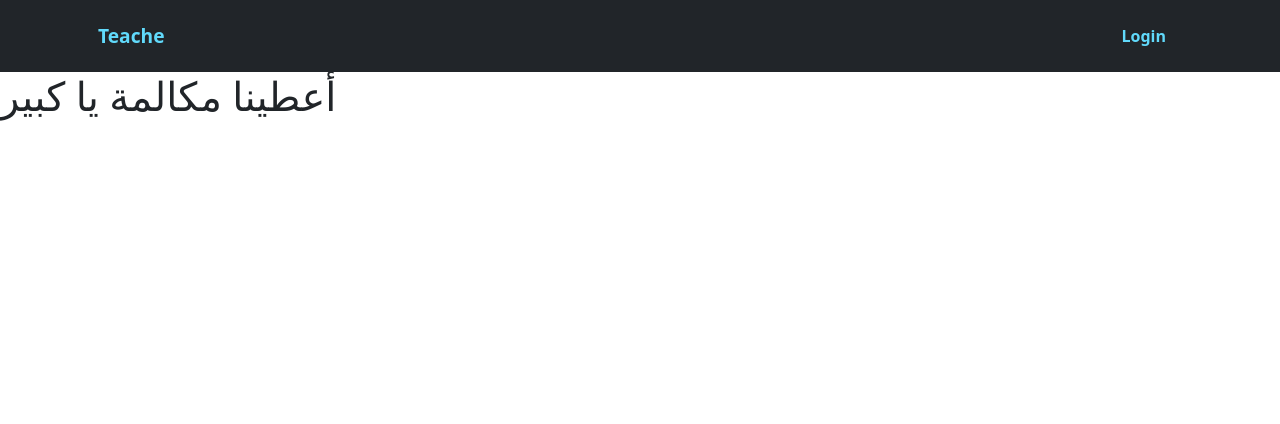
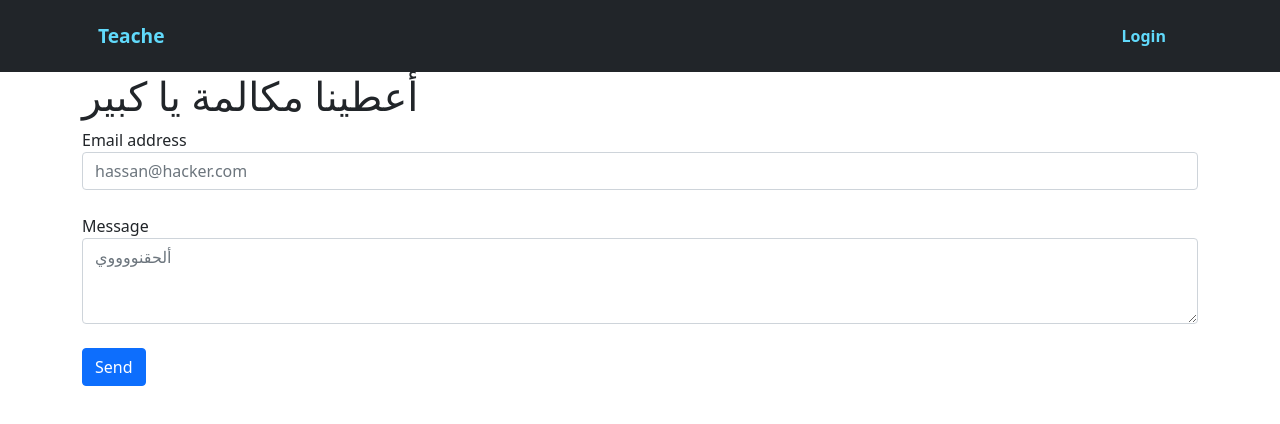
Before and after one commit to AhmadHerzallah/Y2-Project, a React (Create React App) app: page /contactus in a window 1280 px wide. Shown: the top 424 px of the page. Built offline with nearby package versions, Linux system fonts and the light colour scheme.

Commit message:
add submissionform tag

```diff
--- a/src/Pages/ContactUs.js
+++ b/src/Pages/ContactUs.js
@@ -1,9 +1,14 @@
 import React from "react";
+import SubmissionForm from "../Components/SubmissionForm";
+import { Container } from "react-bootstrap";
 
 const ContactUs = () => {
   return (
     <div>
-      <h1>أعطينا مكالمة يا كبير</h1>
+      <Container>
+        <h1>أعطينا مكالمة يا كبير</h1>
+        <SubmissionForm />
+      </Container>
     </div>
   );
 };
```
